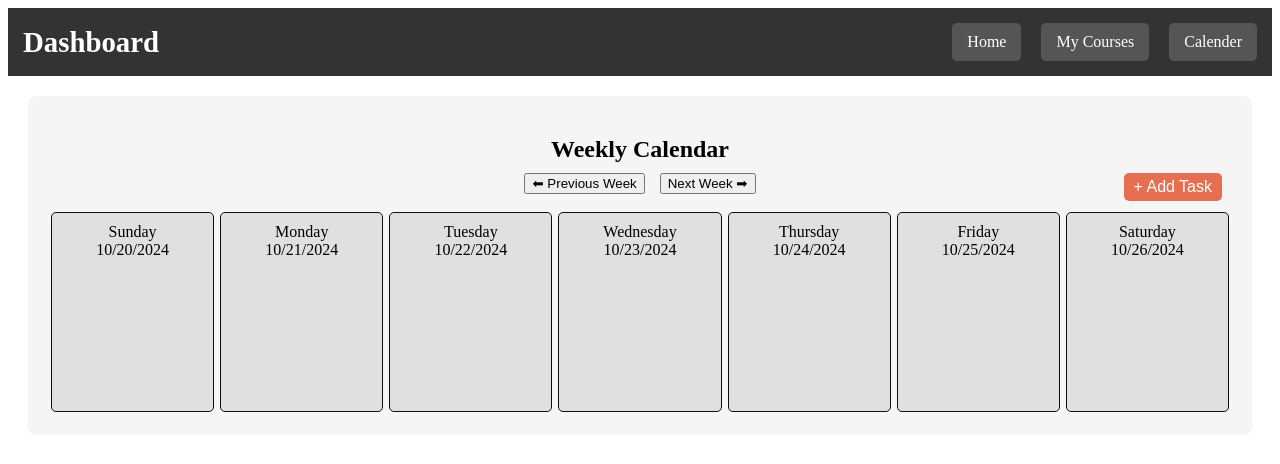
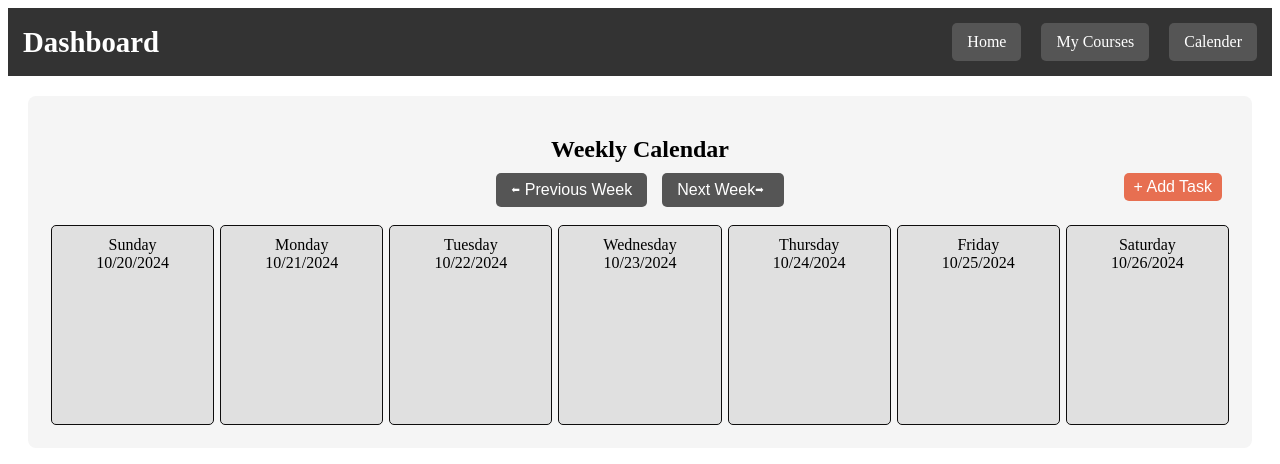
Before and after one commit to ErfanYM/CourseMate, a React (Create React App) app in the folder my-app/: page /calendar in a window 1280 px wide. Shown: the top 464 px of the page. Built offline with nearby package versions, Linux system fonts and the light colour scheme.

Commit message:
Changing button style of calendar navigation

```diff
--- a/my-app/public/style.css
+++ b/my-app/public/style.css
@@ -100,6 +100,30 @@ h2 {
   align-items: center;
   position: relative;
 }
+.navigation-button {
+  font-size: 1rem;
+  padding: 8px 15px;
+  display: flex;
+  align-items: center;
+  border: none;
+  border-radius: 5px;
+  background-color: #555;
+  color: white;
+  cursor: pointer;
+  transition: background-color 0.3s ease;
+}
+.navigation-button:hover {
+  background-color: #777;
+}
+
+
+.arrow {
+  font-size: 10px; /* Adjust as needed */
+  margin-right: 5px; /* Spacing to align with text */
+  display: inline-flex;
+  align-items: center;
+}
+
 .add-task-container {
   position: absolute;
   right: 10px;
--- a/my-app/src/components/Calendar.js
+++ b/my-app/src/components/Calendar.js
@@ -129,8 +129,12 @@ const Calendar = ({ tasks, addOrUpdateTask, deleteTask }) => {
     <div className="calendar">
       <h2>Weekly Calendar</h2>
       <div className="calendar-navigation">
-        <button onClick={goToPreviousWeek}>{"\u2B05"} Previous Week</button>
-        <button onClick={goToNextWeek}>Next Week {"\u27A1"} </button>
+        <button className="navigation-button" onClick={goToPreviousWeek}>
+        <span className="arrow">{"\u2B05"}</span> Previous Week
+        </button>
+        <button className="navigation-button" onClick={goToNextWeek}>
+          Next Week  <span className="arrow">{"\u27A1"}</span>
+        </button>
         <div className="add-task-container">
           <button className="add-task-top-button" onClick={() => openTaskModal(null)}>+ Add Task</button>
         </div>
```
